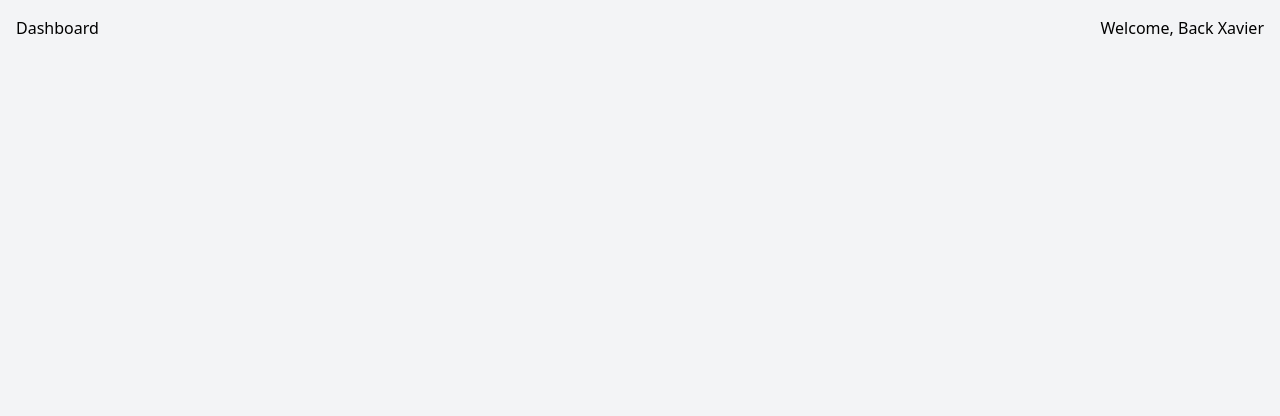
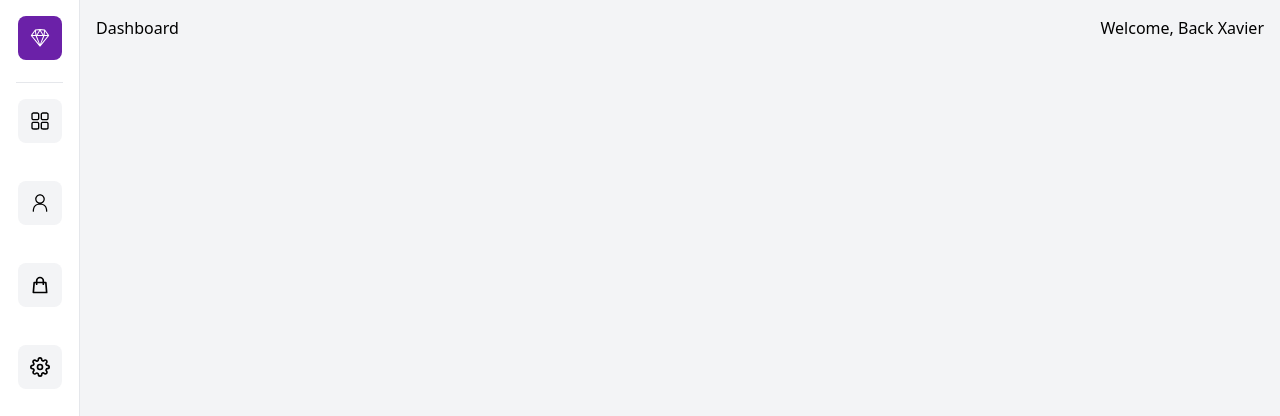
Before and after one commit to chibokaxavier/dashboard, a Next.js app: page / in a window 1280 px wide. Shown: the top 416 px of the page. Built offline with nearby package versions, Linux system fonts and the light colour scheme.

Commit message:
SIDEBAR,  HALF WAY THROUGH

```diff
--- a/components/Header.js
+++ b/components/Header.js
@@ -5,7 +5,6 @@ const Header = () => {
     <div className='px-4 pt-4 flex justify-between'>
         <h2>Dashboard</h2>
         <h2>Welcome, Back Xavier</h2>
-
     </div>
   )
 }
--- /dev/null
+++ b/components/Sidebar.js
@@ -0,0 +1,45 @@
+import Link from "next/link";
+import React from "react";
+import { RxSketchLogo, RxDashboard, RxPerson } from "react-icons/rx";
+import {FiSettings} from "react-icons/fi"
+import {HiOutlineShoppingBag} from "react-icons/hi"
+
+const Sidebar = ({ children }) => {
+  return (
+    <div className="flex">
+      <div className="w-20 fixed bg-white p-4 h-screen border-r-[1px] flex flex-col justify-between ">
+        <div className="flex flex-col items-center justify-center">
+          <Link href="/">
+            <div className="bg-purple-800 p-3 text-white rounded-lg inline-block">
+              <RxSketchLogo size={20} />
+            </div>
+          </Link>
+          <span className="border-b-[1px] border-gray-200 w-full p-2"></span>
+          <Link href="/">
+            <div className="bg-gray-100 hover:bg-gray-200 p-3 my-4 rounded-lg inline-block">
+              <RxDashboard size={20} />
+            </div>
+          </Link>
+          <Link href="/customers">
+            <div className="bg-gray-100 hover:bg-gray-200 p-3 my-4 rounded-lg inline-block">
+              <RxPerson size={20} />
+            </div>
+          </Link>
+          <Link href="/orders">
+            <div className="bg-gray-100 hover:bg-gray-200 p-3 my-4 rounded-lg inline-block">
+              <HiOutlineShoppingBag size={20} />
+            </div>
+          </Link>
+          <Link href="/">
+            <div className="bg-gray-100 hover:bg-gray-200 p-3 my-4 rounded-lg inline-block">
+              <FiSettings size={20} />
+            </div>
+          </Link>
+        </div>
+      </div>
+      <main className="w-full ml-20"> {children}</main>
+    </div>
+  );
+};
+
+export default Sidebar;
--- a/pages/_app.js
+++ b/pages/_app.js
@@ -1,5 +1,10 @@
-import '@/styles/globals.css'
+import Sidebar from "@/components/Sidebar";
+import "@/styles/globals.css";
 
 export default function App({ Component, pageProps }) {
-  return <Component {...pageProps} />
+  return (
+    <Sidebar>
+      <Component {...pageProps} />
+    </Sidebar>
+  );
 }
--- a/pages/index.js
+++ b/pages/index.js
@@ -1,4 +1,5 @@
 import Header from '@/components/Header'
+import Sidebar from '@/components/Sidebar'
 import Image from 'next/image'
 
 
@@ -6,6 +7,7 @@ export default function Home() {
   return (
     <main className='bg-gray-100 min-h-screen'>
       <Header/>
+
     </main>
   )
 }
```
